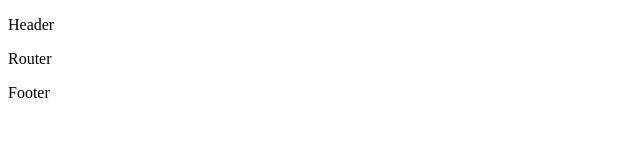
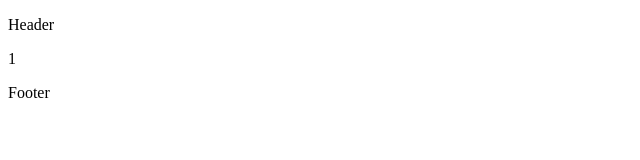
Before and after one commit to web-lux/shopping-cart, a React (Vite) app: page /details/1 in a window 1280 px wide. Shown: the top 160 px of the page, without its empty margins (0-640 px from the left). Built offline with nearby package versions, Linux system fonts and the light colour scheme.

Commit message:
feat: add routing

```diff
--- a/src/Pages/Details.jsx
+++ b/src/Pages/Details.jsx
@@ -0,0 +1,11 @@
+import { useParams } from "react-router-dom";
+
+export default function Details() {
+    const { item } = useParams();
+
+    return (
+        <>
+            <p>{ item }</p>
+        </>
+    )
+}
--- a/src/Router.jsx
+++ b/src/Router.jsx
@@ -1,8 +1,25 @@
+import { createBrowserRouter, RouterProvider } from "react-router-dom";
+import Shop from "./Pages/Shop";
+import ErrorPage from "./Pages/ErrorPage";
+import Details from "./Pages/Details";
+import Cart from "./Pages/Cart"
+
 export default function Router() {
 
-    return (
-      <>
-        <p>Router</p>
-      </>
-    )
+  const router = createBrowserRouter([
+      {
+      path: "/",
+      element: <Shop />,
+      errorElement: <ErrorPage />
+    },
+    {
+      path: "details/:item",
+      element: <Details />
+    },
+    {
+      path: "cart",
+      element:  <Cart />
+    }
+    ])
+    return <RouterProvider router={router} />
   }
```
